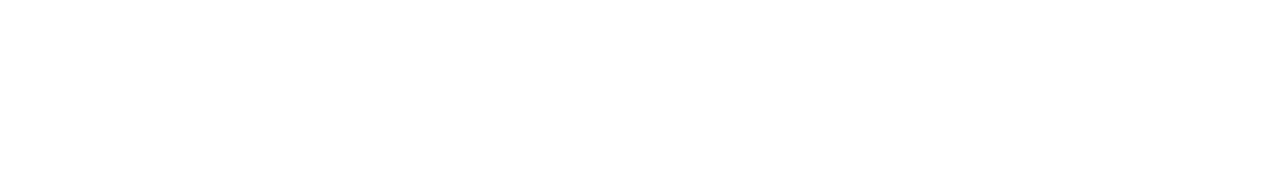
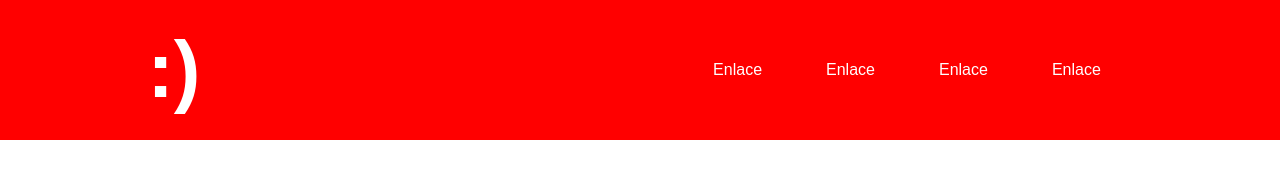
Before and after one commit to FreddyAndresA/PracticaEnero24, a plain HTML site: page index.html in a window 1280 px wide. Drawn offline with Linux system fonts and the light colour scheme.

Commit message:
Creando el menu

```diff
--- a/estilos.css
+++ b/estilos.css
@@ -0,0 +1,72 @@
+* {
+    margin: 0;
+    padding: 0;
+    box-sizing: border-box;
+    font-family: 'Arial';
+}
+
+li {
+    list-style: none;
+}
+
+a {
+    text-decoration: none;
+    color: white;
+}
+
+.container {
+    width: 80%;
+    max-width: 1198px;
+    margin: 0 auto;
+}
+
+.row {
+    display: flex;
+    justify-content: space-between;
+    align-items: center;
+}
+
+.header {
+    background-color: red;
+    padding: 1.5rem;
+}
+
+.logo {
+    font-size: 5rem;
+    font-weight: 900;
+}
+
+.nav__item {
+    position: relative;
+    display: inline-block;
+}
+
+.nav__link {
+    display: block;
+    padding: 1rem 2rem;
+}
+
+.nav__link:hover {
+    background-color: white;
+    color: red;
+}
+
+.submenu {
+    position: absolute;
+    background-color: red;
+    display: none;
+}
+
+.submenu__link {
+    display: block;
+    padding: 1rem 2rem;
+}
+
+.submenu__link:hover {
+    background-color: white;
+    color: red;
+}
+
+.nav__item:hover .submenu {
+    display: block;
+}
--- a/index.html
+++ b/index.html
@@ -8,8 +8,36 @@
 </head>
 <body>
 
-
-
+    <header class="header">
+        <div class="container row">
+            <a href="#" class="logo">:)</a>
+            <nav class="nav row">
+                <li class="nav__item">
+                    <a href="#" class="nav__link">Enlace</a>
+                </li>
+                <li class="nav__item">
+                    <a href="#" class="nav__link">Enlace</a>
+                </li>
+                <li class="nav__item">
+                    <a href="#" class="nav__link">Enlace</a>
+                </li>
+                <li class="nav__item">
+                    <a href="#" class="nav__link">Enlace</a>
+                    <ul class="submenu">
+                        <li class="submenu__item">
+                            <a href="#" class="submenu__link">Enlace</a>
+                        </li>
+                        <li class="submenu__item">
+                            <a href="#" class="submenu__link">Enlace</a>
+                        </li>
+                        <li class="submenu__item">
+                            <a href="#" class="submenu__link">Enlace</a>
+                        </li>
+                    </ul>
+                </li>
+            </nav>
+        </div>
+    </header>
 
 </body>
 </html>
```
